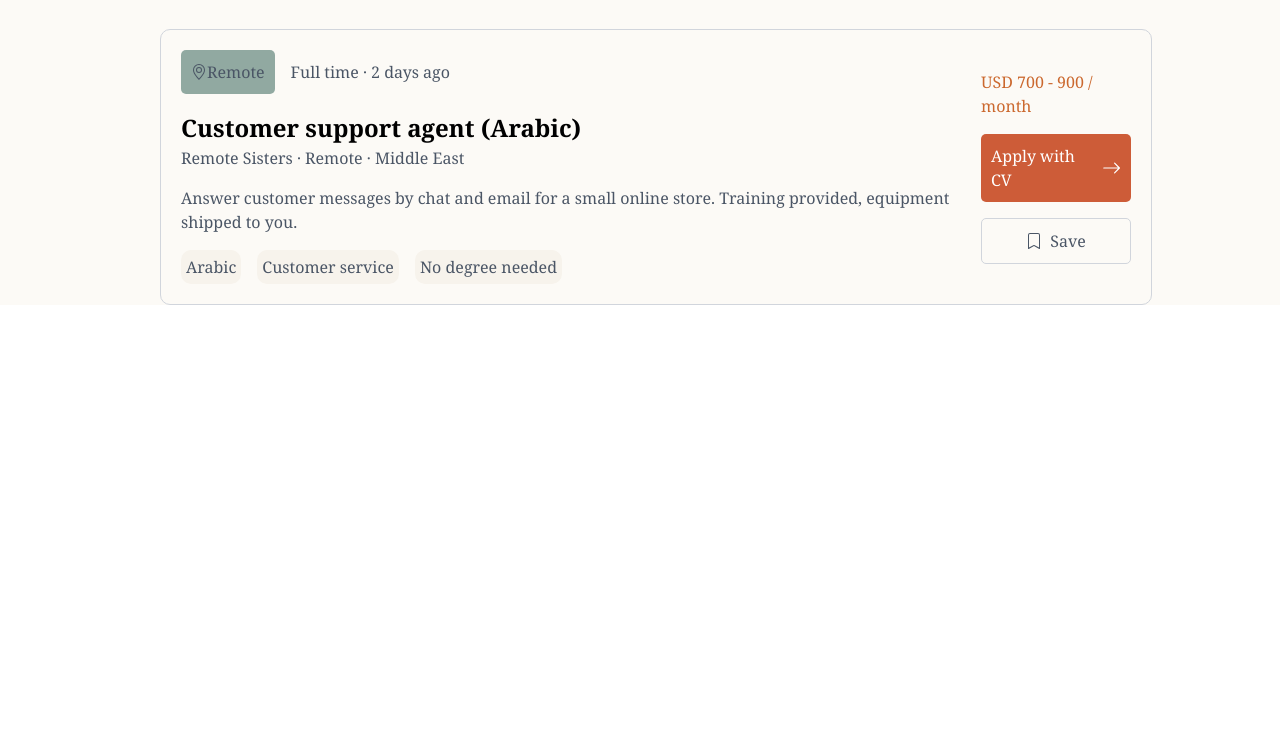
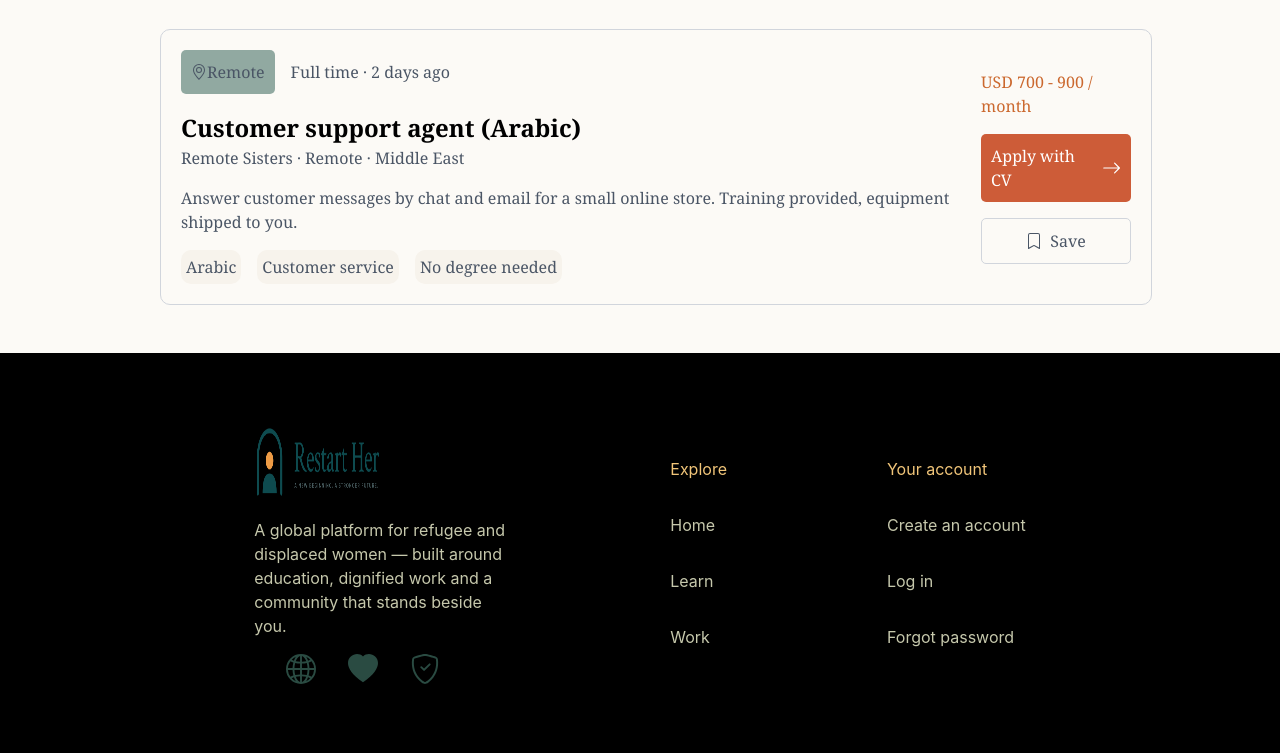
Before and after one commit to Halima-zour/HalimaZour_projet-final, a website: page public/pages/work.html in a window 1280 px wide. Shown: the part 3271-4024 px from the top of the page. Before the commit the page ends 3576 px from the top, so only its background shows below. Drawn offline with nearby package versions, Linux system fonts and the light colour scheme.

Commit message:
add footer of page work

```diff
--- a/public/pages/work.html
+++ b/public/pages/work.html
@@ -423,6 +423,37 @@
                   </div>
              </div>
          </section>
+          <footer class="bg-black flex gap-[10rem]  h-[50vh] items-center justify-center ">
+       <div class=" flex flex-col w-[20%] gap-[1rem]">
+         <img class="h-[10vh] w-[10vw]" src="../images/logo.png"  alt="">
+         <p class=" text-[#c6c8ac]">A global platform for refugee and displaced women — built around education, dignified work and a community that stands beside you.</p>
+         <div class=" flex pl-[2rem] text-[#2a4b42] gap-[2rem]">
+            <svg xmlns="http://www.w3.org/2000/svg" width="30" height="30" fill="currentColor" class="bi bi-globe2" viewBox="0 0 16 16">
+            <path d="M0 8a8 8 0 1 1 16 0A8 8 0 0 1 0 8m7.5-6.923c-.67.204-1.335.82-1.887 1.855q-.215.403-.395.872c.705.157 1.472.257 2.282.287zM4.249 3.539q.214-.577.481-1.078a7 7 0 0 1 .597-.933A7 7 0 0 0 3.051 3.05q.544.277 1.198.49zM3.509 7.5c.036-1.07.188-2.087.436-3.008a9 9 0 0 1-1.565-.667A6.96 6.96 0 0 0 1.018 7.5zm1.4-2.741a12.3 12.3 0 0 0-.4 2.741H7.5V5.091c-.91-.03-1.783-.145-2.591-.332M8.5 5.09V7.5h2.99a12.3 12.3 0 0 0-.399-2.741c-.808.187-1.681.301-2.591.332zM4.51 8.5c.035.987.176 1.914.399 2.741A13.6 13.6 0 0 1 7.5 10.91V8.5zm3.99 0v2.409c.91.03 1.783.145 2.591.332.223-.827.364-1.754.4-2.741zm-3.282 3.696q.18.469.395.872c.552 1.035 1.218 1.65 1.887 1.855V11.91c-.81.03-1.577.13-2.282.287zm.11 2.276a7 7 0 0 1-.598-.933 9 9 0 0 1-.481-1.079 8.4 8.4 0 0 0-1.198.49 7 7 0 0 0 2.276 1.522zm-1.383-2.964A13.4 13.4 0 0 1 3.508 8.5h-2.49a6.96 6.96 0 0 0 1.362 3.675c.47-.258.995-.482 1.565-.667m6.728 2.964a7 7 0 0 0 2.275-1.521 8.4 8.4 0 0 0-1.197-.49 9 9 0 0 1-.481 1.078 7 7 0 0 1-.597.933M8.5 11.909v3.014c.67-.204 1.335-.82 1.887-1.855q.216-.403.395-.872A12.6 12.6 0 0 0 8.5 11.91zm3.555-.401c.57.185 1.095.409 1.565.667A6.96 6.96 0 0 0 14.982 8.5h-2.49a13.4 13.4 0 0 1-.437 3.008M14.982 7.5a6.96 6.96 0 0 0-1.362-3.675c-.47.258-.995.482-1.565.667.248.92.4 1.938.437 3.008zM11.27 2.461q.266.502.482 1.078a8.4 8.4 0 0 0 1.196-.49 7 7 0 0 0-2.275-1.52c.218.283.418.597.597.932m-.488 1.343a8 8 0 0 0-.395-.872C9.835 1.897 9.17 1.282 8.5 1.077V4.09c.81-.03 1.577-.13 2.282-.287z"/>
+          </svg>
+          <svg xmlns="http://www.w3.org/2000/svg" width="30" height="30" fill="currentColor" class="bi bi-heart-fill" viewBox="0 0 16 16">
+            <path fill-rule="evenodd" d="M8 1.314C12.438-3.248 23.534 4.735 8 15-7.534 4.736 3.562-3.248 8 1.314"/>
+          </svg>
+        <svg xmlns="http://www.w3.org/2000/svg" width="30" height="30" fill="currentColor" class="bi bi-shield-check" viewBox="0 0 16 16">
+          <path d="M5.338 1.59a61 61 0 0 0-2.837.856.48.48 0 0 0-.328.39c-.554 4.157.726 7.19 2.253 9.188a10.7 10.7 0 0 0 2.287 2.233c.346.244.652.42.893.533q.18.085.293.118a1 1 0 0 0 .101.025 1 1 0 0 0 .1-.025q.114-.034.294-.118c.24-.113.547-.29.893-.533a10.7 10.7 0 0 0 2.287-2.233c1.527-1.997 2.807-5.031 2.253-9.188a.48.48 0 0 0-.328-.39c-.651-.213-1.75-.56-2.837-.855C9.552 1.29 8.531 1.067 8 1.067c-.53 0-1.552.223-2.662.524zM5.072.56C6.157.265 7.31 0 8 0s1.843.265 2.928.56c1.11.3 2.229.655 2.887.87a1.54 1.54 0 0 1 1.044 1.262c.596 4.477-.787 7.795-2.465 9.99a11.8 11.8 0 0 1-2.517 2.453 7 7 0 0 1-1.048.625c-.28.132-.581.24-.829.24s-.548-.108-.829-.24a7 7 0 0 1-1.048-.625 11.8 11.8 0 0 1-2.517-2.453C1.928 10.487.545 7.169 1.141 2.692A1.54 1.54 0 0 1 2.185 1.43 63 63 0 0 1 5.072.56"/>
+          <path d="M10.854 5.146a.5.5 0 0 1 0 .708l-3 3a.5.5 0 0 1-.708 0l-1.5-1.5a.5.5 0 1 1 .708-.708L7.5 7.793l2.646-2.647a.5.5 0 0 1 .708 0"/>
+        </svg>
+          </div>
+       </div>
+       <div class=" flex flex-col text-[#c6c8ac]  gap-[2rem]">
+           <h1 class=" text-[#f1c579]">Explore</h1>
+            <p><a class="hover:text-[#fcfaf6]" href="../../index.html">Home</a></p>
+            <p><a class="hover:text-[#fcfaf6]" href="./learn.html">Learn</a></p>
+            <p><a class="hover:text-[#fcfaf6]" href="./work.html">Work</a></p>
+       </div>
+       <div class=" flex flex-col  text-[#c6c8ac] gap-[2rem]">
+          <h1 class=" text-[#f1c579]">Your account</h1>
+          <p><a class="hover:text-[#fcfaf6]" href="./signup.html">Create an account</a></p>
+          <p><a class="hover:text-[#fcfaf6]" href="./login.html">Log in</a></p>
+          <p><a class="hover:text-[#fcfaf6]" href="">Forgot password</a></p>
+       </div>
+
+    </footer>
   </main>
 
 </body>
```
Also changed, not shown: public/css/output.css.
